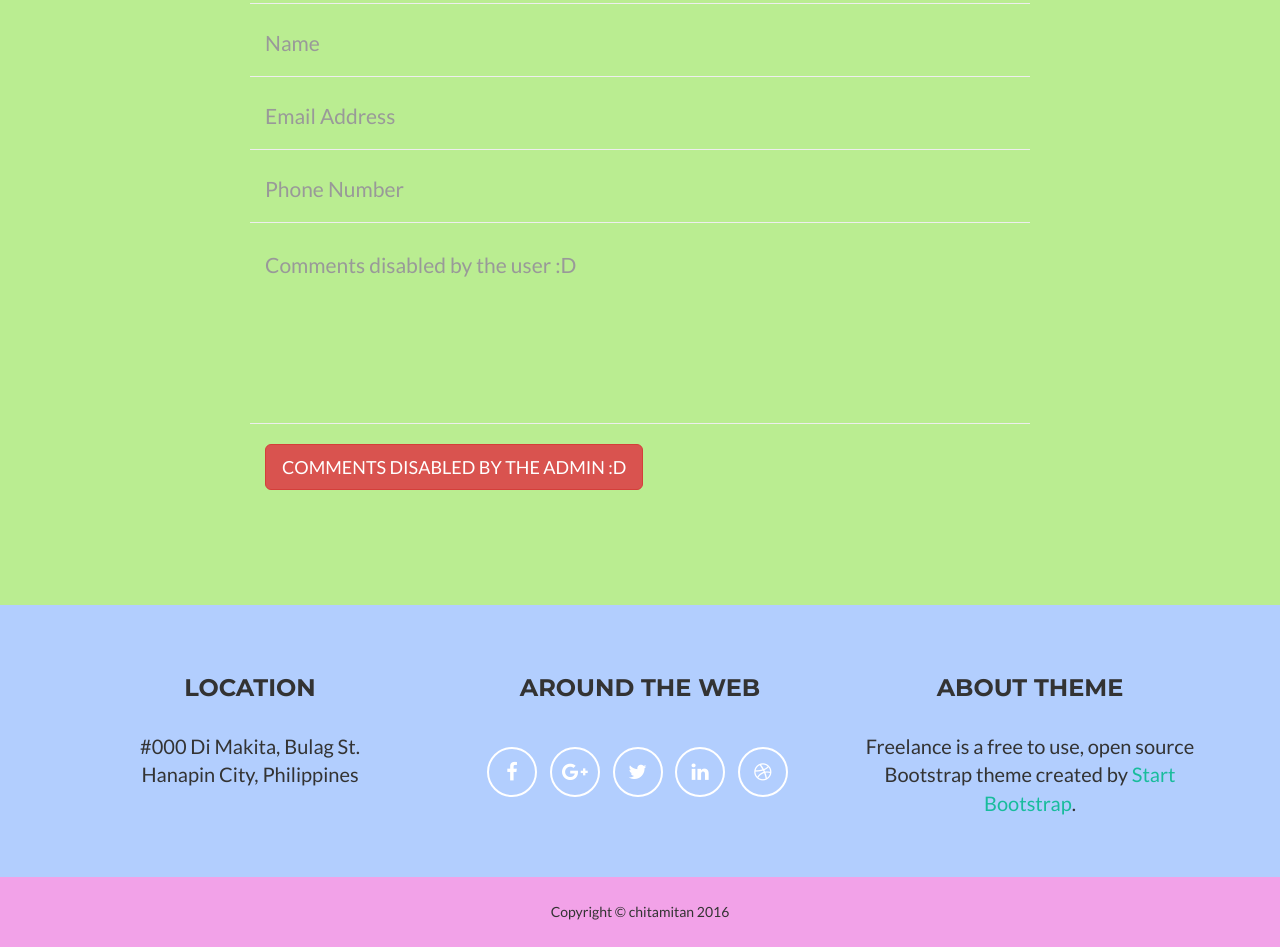
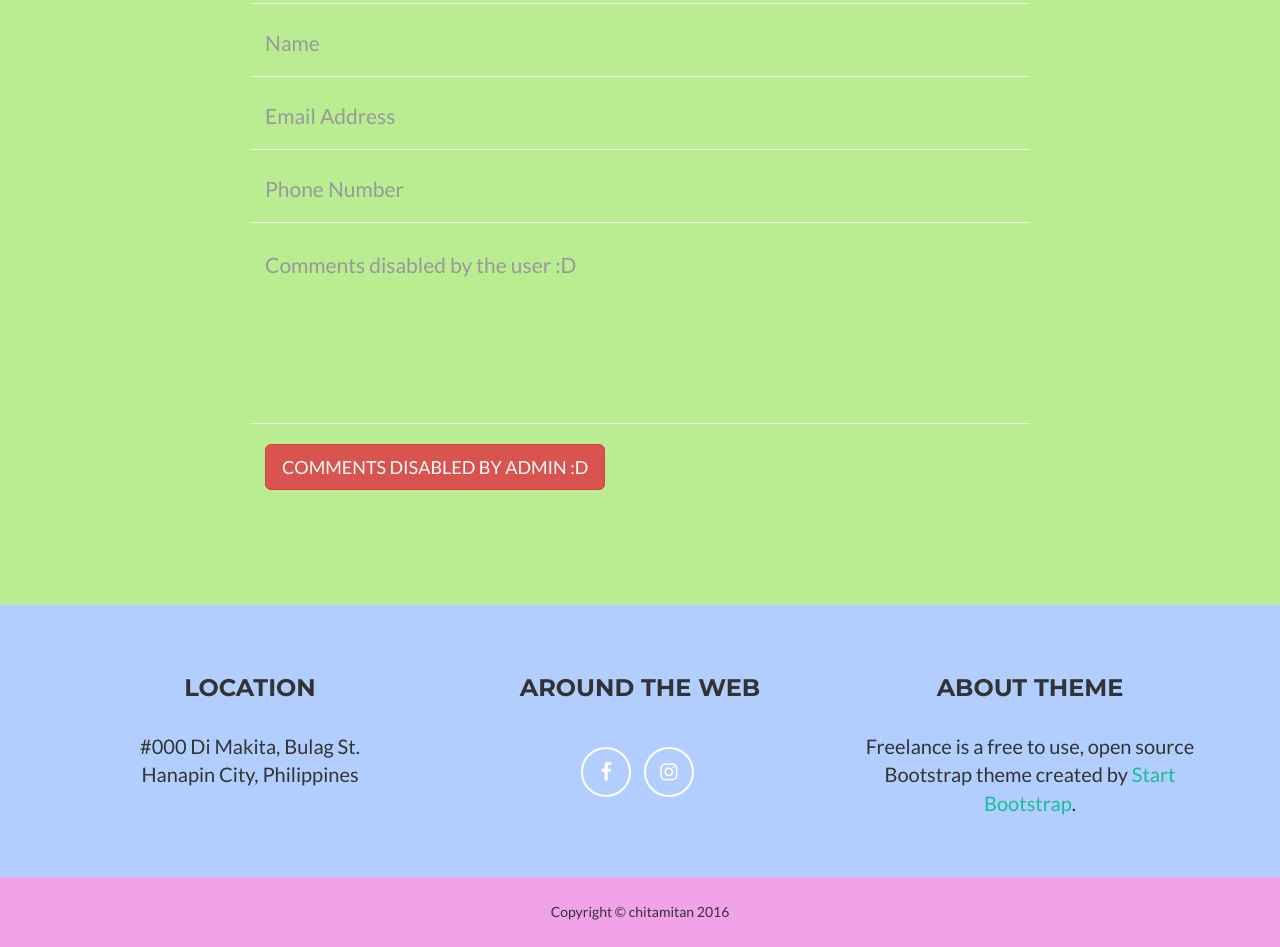
Before and after one commit to chitamitan/chitamitan.github.io, a website: page index.html in a window 1280 px wide. Shown: the part 1968-2915 px from the top of the page. Drawn offline with nearby package versions, Linux system fonts and the light colour scheme.

Commit message:
Update index.html

```diff
--- a/index.html
+++ b/index.html
@@ -223,7 +223,7 @@
                         <div id="success"></div>
                         <div class="row">
                             <div class="form-group col-xs-12">
-                                <button type="submit" class="btn btn-danger btn-lg">COMMENTS DISABLED BY THE ADMIN :D</button>
+                                <button type="submit" class="btn btn-danger btn-lg">COMMENTS DISABLED BY ADMIN :D</button>
                             </div>
                         </div>
                     </form>
@@ -246,19 +246,11 @@
                         <h3>Around the Web</h3>
                         <ul class="list-inline">
                             <li>
-                                <a href="#" class="btn-social btn-outline"><i class="fa fa-fw fa-facebook"></i></a>
+                                <a href="www.facebook.com/chitamitan" class="btn-social btn-outline"><i class="fa fa-fw fa-facebook"></i></a>
                             </li>
+
                             <li>
-                                <a href="#" class="btn-social btn-outline"><i class="fa fa-fw fa-google-plus"></i></a>
-                            </li>
-                            <li>
-                                <a href="#" class="btn-social btn-outline"><i class="fa fa-fw fa-twitter"></i></a>
-                            </li>
-                            <li>
-                                <a href="#" class="btn-social btn-outline"><i class="fa fa-fw fa-linkedin"></i></a>
-                            </li>
-                            <li>
-                                <a href="#" class="btn-social btn-outline"><i class="fa fa-fw fa-dribbble"></i></a>
+                                <a href="www.instagram.com/no.kandahime.no.chitamitan" class="btn-social btn-outline"><i class="fa fa-fw fa-instagram"></i></a>
                             </li>
                         </ul>
                     </div>
```
